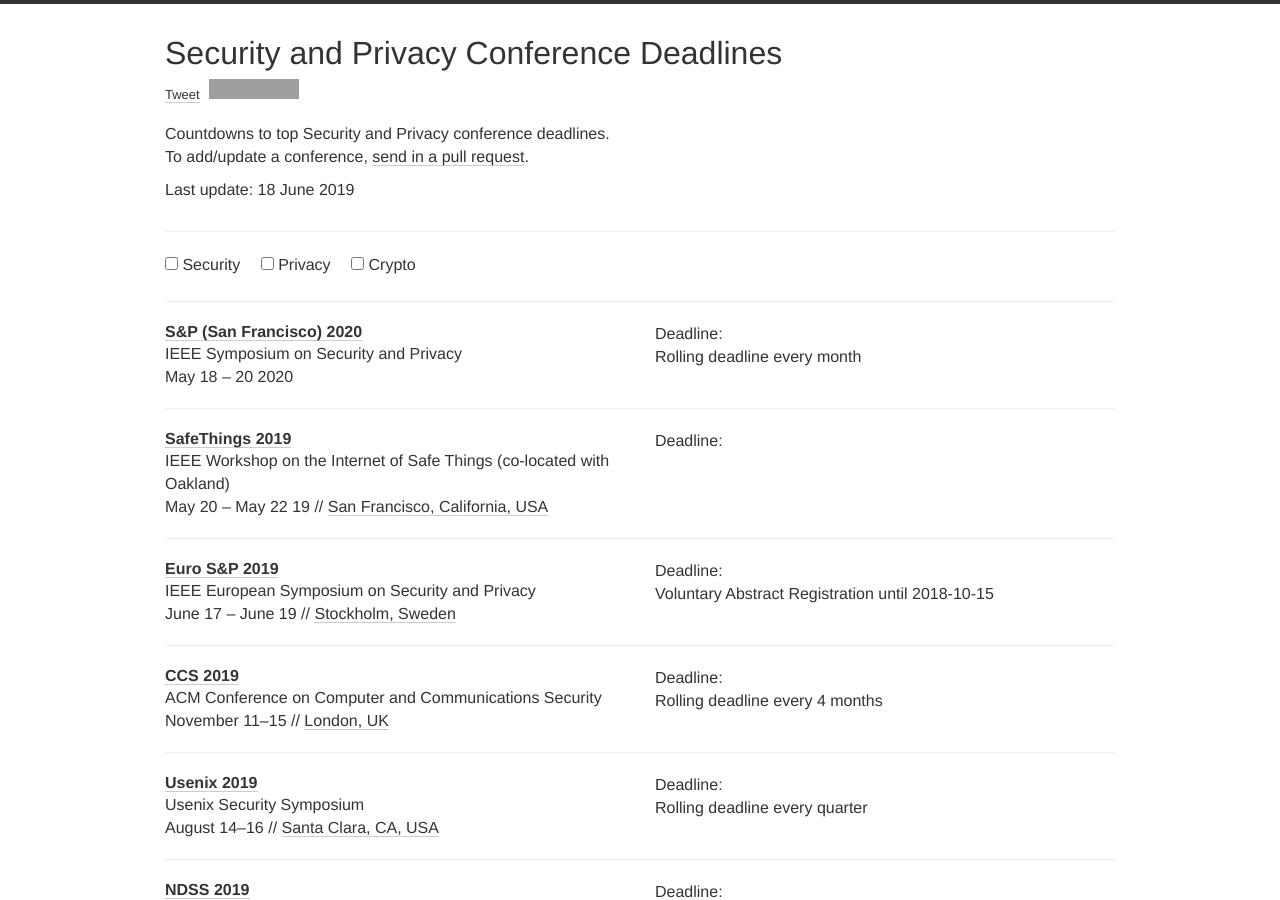
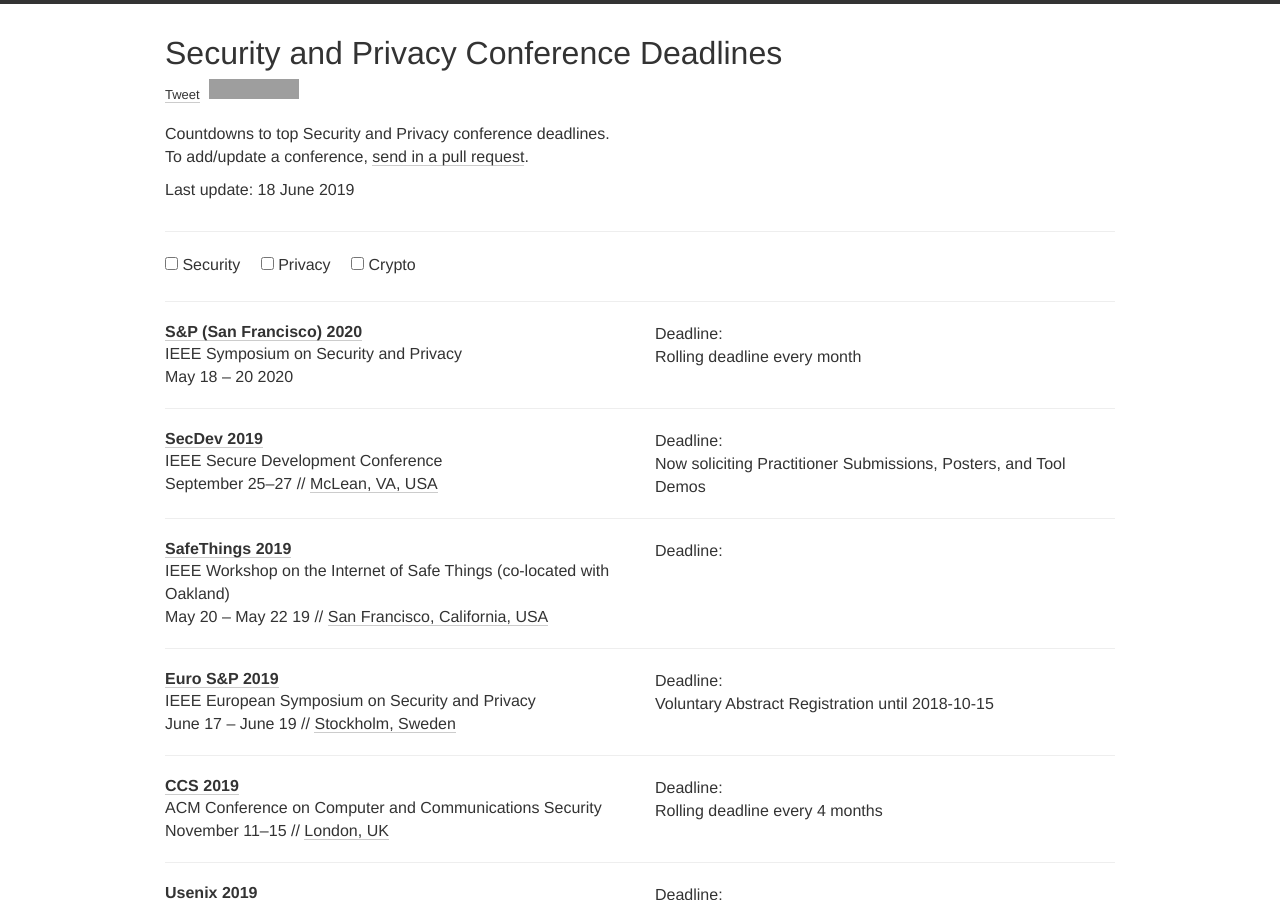
Before and after one commit to sec-deadlines/sec-deadlines.github.io, a Jekyll site: the page built from index.html, in a window 1280 px wide and 900 px high. Built offline with Jekyll 4.4.1, drawn with Linux system fonts in a browser that asks for light colours; nearby versions of some CDN libraries; comment, search, counter and statistics services are not loaded; grey boxes are pictures that could not be loaded.

Commit message:
SecDev 2019
Practitioner Submissions, Posters, Tool Demos

```diff
--- a/_data/conferences.yml
+++ b/_data/conferences.yml
@@ -8,6 +8,16 @@
   deadline: "%y-%m-01 15:00"
   timezone: Etc/GMT+7
   comment: Rolling deadline every month
+  tags: [SEC, PRIV]
+
+- name: SecDev
+  year: 2019
+  description: IEEE Secure Development Conference
+  link: https://secdev.ieee.org/
+  deadline: "2019-07-10 23:59"
+  comment: Now soliciting Practitioner Submissions, Posters, and Tool Demos
+  date: "September 25-27"
+  place: McLean, VA, USA
   tags: [SEC, PRIV]
 
 - name: SafeThings
```
